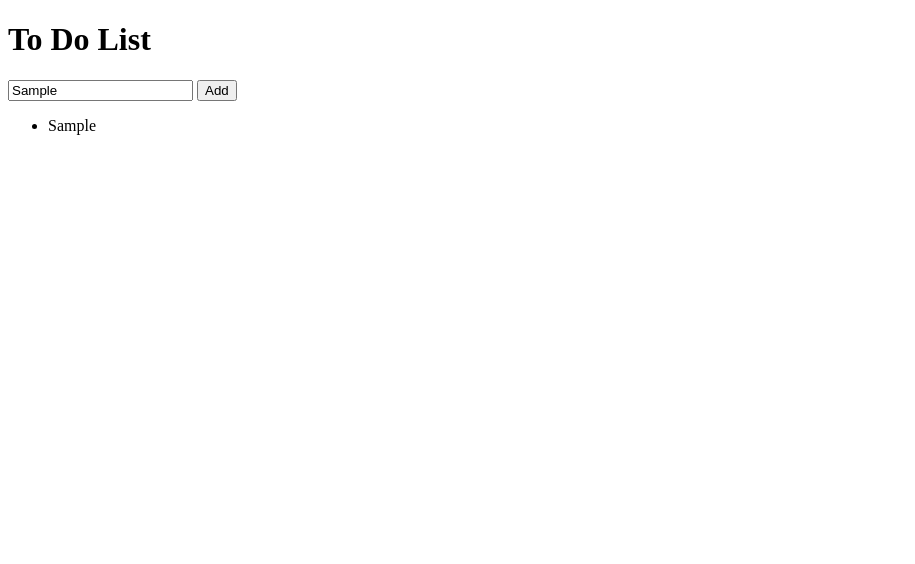
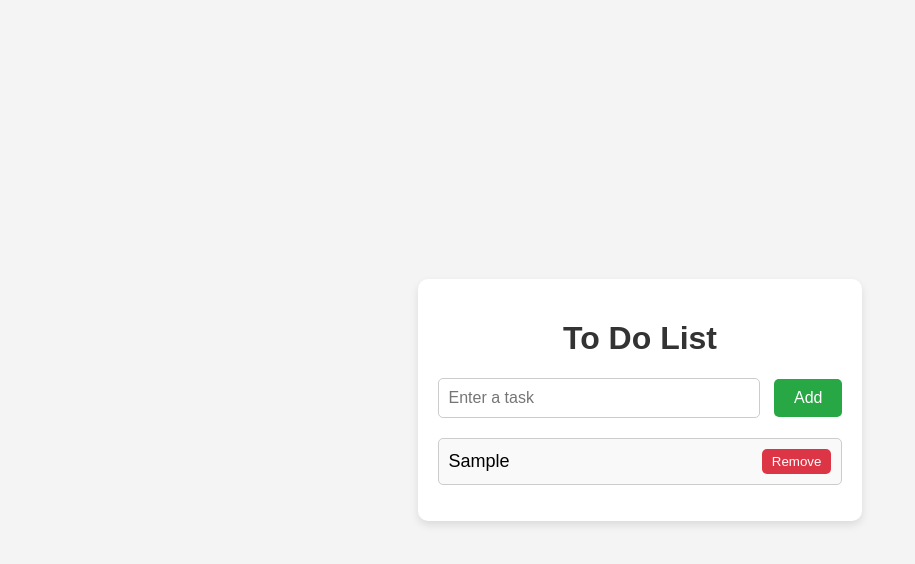
Before and after one commit to Hema268/Array-of-Tasks, a plain HTML site: page index.html in a window 1280 px wide. Both pictures are taken after typing "Sample" into the empty fields and a click on the button "Add". Shown: the whole page, without its empty margins (0-915 px from the left). Drawn offline with Linux system fonts and the light colour scheme.

Commit message:
upadated the entire project

```diff
--- a/index.html
+++ b/index.html
@@ -5,14 +5,17 @@
     <meta charset="UTF-8">
     <meta name="viewport" content="width=device-width, initial-scale=1.0">
     <title>To Do List</title>
+    <link rel="stylesheet" href="styles.css">
 </head>
 
 <body>
-    <h1>To Do List</h1>
-    <input id="userinput">
-    <button id="add" onclick="addNotes()">Add</button>
-    <ul id="notesfile">
-    </ul>
+    <div id="todo-container">
+        <h1>To Do List</h1>
+        <input id="userinput" placeholder="Enter a task" type="text">
+        <button id="add">Add</button>
+        <ul id="notesfile"></ul>
+    </div>
+    <script src="script.js"></script>
 </body>
-<script src="script.js"></script>
+
 </html>
--- a/script.js
+++ b/script.js
@@ -1,14 +1,29 @@
-let userInput= document.getElementById('userinput');
-let add= document.getElementById('add');
-let noteslist= document.getElementById('notesfile');
+document.getElementById('add').addEventListener('click', addNotes);
+document.getElementById('userinput').addEventListener('keypress', function(event) {
+    if (event.key === 'Enter') {
+        addNotes();
+    }
+});
 
-function addNotes(){
-    let inputField = userInput.value.trim();
-    if (inputField != ""){
-        let list  = document.createElement('li');
-        list.textContent = userInput.value.trim();
-        noteslist.appendChild(list);
-        console.log(userInput.value)
-        }
+function addNotes() {
+    const userInput = document.getElementById('userinput');
+    const notesList = document.getElementById('notesfile');
+    const inputValue = userInput.value.trim();
 
+    if (inputValue !== "") {
+        const listItem = document.createElement('li');
+        listItem.textContent = inputValue;
+
+        const removeButton = document.createElement('button');
+        removeButton.textContent = 'Remove';
+        removeButton.className = 'remove';
+        removeButton.addEventListener('click', () => {
+            notesList.removeChild(listItem);
+        });
+
+        listItem.appendChild(removeButton);
+        notesList.appendChild(listItem);
+
+        userInput.value = ""; // Clear the input field after adding the note
+    }
 }
--- /dev/null
+++ b/styles.css
@@ -0,0 +1,76 @@
+body {
+    font-family: Arial, sans-serif;
+    background-color: #f4f4f4;
+    margin: 0;
+    padding: 0;
+    display: flex;
+    justify-content: center;
+    align-items: center;
+    height: 100vh;
+}
+
+h1 {
+    color: #333;
+    text-align: center;
+}
+
+#todo-container {
+    background-color: #fff;
+    padding: 20px;
+    border-radius: 10px;
+    box-shadow: 0 4px 8px rgba(0, 0, 0, 0.1);
+}
+
+#userinput {
+    width: 300px;
+    padding: 10px;
+    border: 1px solid #ccc;
+    border-radius: 5px;
+    margin-right: 10px;
+    font-size: 16px;
+}
+
+#add {
+    padding: 10px 20px;
+    background-color: #28a745;
+    color: #fff;
+    border: none;
+    border-radius: 5px;
+    cursor: pointer;
+    font-size: 16px;
+}
+
+#add:hover {
+    background-color: #218838;
+}
+
+ul {
+    list-style-type: none;
+    padding: 0;
+    margin-top: 20px;
+}
+
+li {
+    background-color: #f9f9f9;
+    padding: 10px;
+    margin: 5px 0;
+    border-radius: 5px;
+    border: 1px solid #ccc;
+    font-size: 18px;
+    display: flex;
+    justify-content: space-between;
+    align-items: center;
+}
+
+.remove {
+    background-color: #dc3545;
+    color: white;
+    border: none;
+    padding: 5px 10px;
+    border-radius: 5px;
+    cursor: pointer;
+}
+
+.remove:hover {
+    background-color: #c82333;
+}
```
